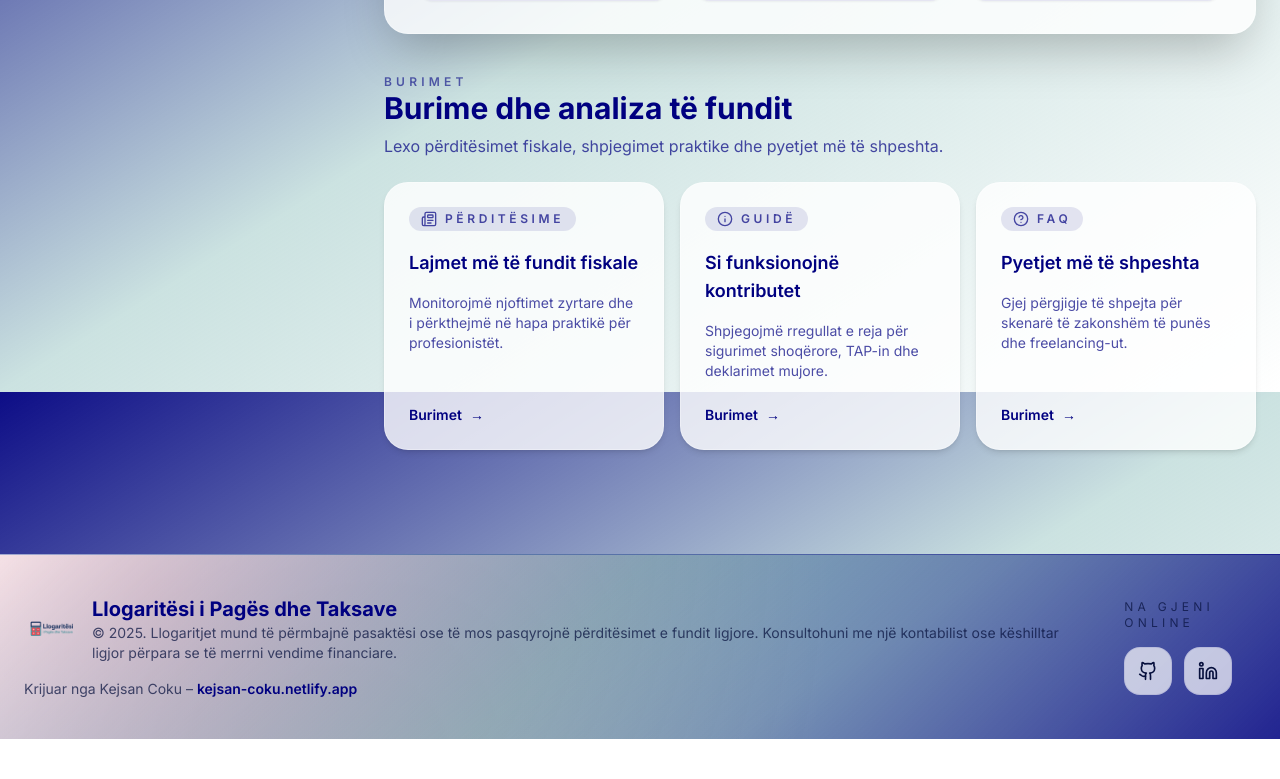
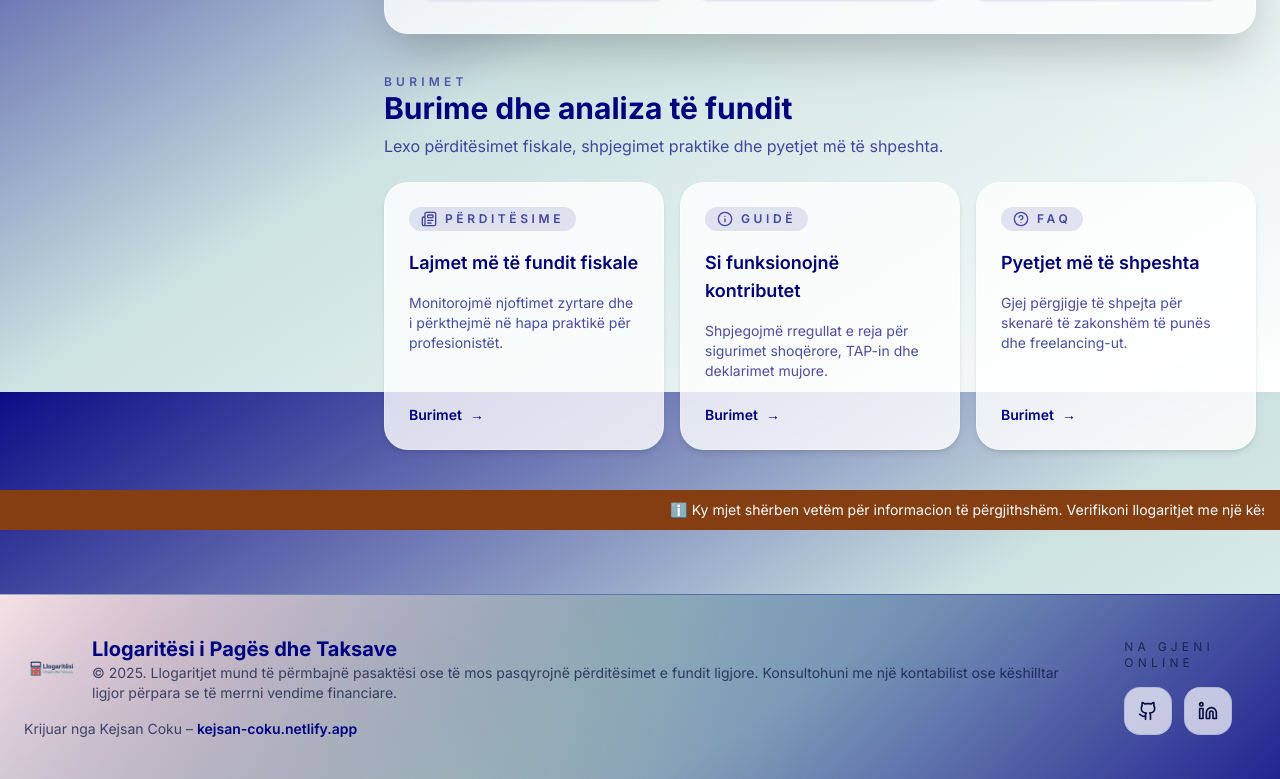
Before and after one commit to Kejsan/llogaritesi-i-pages-dhe-taksave, a React (Vite) app: page / in a window 1280 px wide. Shown: the part 2008-2787 px from the top of the page. Before the commit the page ends 2747 px from the top, so only its background shows below. Built offline with nearby package versions, Linux system fonts and the light colour scheme; no server answers.

Commit message:
Add global disclaimer marquee banner

```diff
--- a/src/App.jsx
+++ b/src/App.jsx
@@ -3,6 +3,7 @@ import { Routes, Route, Navigate, Outlet, useLocation } from 'react-router-dom';
 import { Header } from './components/Header';
 import { Sidebar } from './components/Sidebar';
 import { Footer } from './components/Footer';
+import { DisclaimerBanner } from './components/DisclaimerBanner';
 import { translations } from './i18n';
 
 const HomePage = lazy(() => import('./pages/HomePage.jsx'));
@@ -146,6 +147,7 @@ const Layout = ({ t, language, setLanguage, currency, setCurrency }) => {
                     )}
                 </main>
             </div>
+            <DisclaimerBanner t={t} />
             <Footer t={t} />
         </div>
     );
--- /dev/null
+++ b/src/components/DisclaimerBanner.jsx
@@ -0,0 +1,27 @@
+import React from 'react';
+
+export const DisclaimerBanner = ({ t }) => {
+    const message = typeof t === 'function' ? t('disclaimer') : t?.disclaimer;
+
+    if (!message) {
+        return null;
+    }
+
+    return (
+        <div
+            className="bg-[#843e12] text-white h-10 py-2 px-4 flex items-center"
+            aria-label="Disclaimer"
+        >
+            <div className="w-full overflow-hidden">
+                <div className="flex w-max items-center gap-8 whitespace-nowrap animate-marquee">
+                    <span className="text-sm">{message}</span>
+                    <span className="text-sm" aria-hidden="true">
+                        {message}
+                    </span>
+                </div>
+            </div>
+        </div>
+    );
+};
+
+export default DisclaimerBanner;
--- a/src/i18n/index.js
+++ b/src/i18n/index.js
@@ -14,6 +14,7 @@ export const translations = {
         navPrograms: "Programet",
         navTools: "Mjetet",
         navResources: "Burimet",
+        disclaimer: "ℹ️ Ky mjet shërben vetëm për informacion të përgjithshëm. Verifikoni llogaritjet me një këshilltar tatimor ose ligjor përpara se të merrni vendime.",
         home: {
             heroBadge: "Platformë inteligjente",
             heroTitle: "Llogarit pagën, taksat dhe kontributet në pak sekonda",
@@ -722,6 +723,7 @@ export const translations = {
         navPrograms: "Programs",
         navTools: "Tools",
         navResources: "Resources",
+        disclaimer: "ℹ️ This tool provides informational guidance only. Verify all calculations with a qualified tax or legal advisor before making decisions.",
         home: {
             heroBadge: "Smart finance hub",
             heroTitle: "Calculate salary, taxes, and contributions in seconds",
@@ -1430,6 +1432,7 @@ export const translations = {
         navPrograms: "Programmi",
         navTools: "Strumenti",
         navResources: "Risorse",
+        disclaimer: "ℹ️ Questo strumento offre solo indicazioni informative. Verifica tutti i calcoli con un consulente fiscale o legale qualificato prima di prendere decisioni.",
         home: {
             heroBadge: "Hub finanziario smart",
             heroTitle: "Calcola stipendi, tasse e contributi in pochi secondi",
--- a/tailwind.config.js
+++ b/tailwind.config.js
@@ -17,7 +17,16 @@ export default {
       },
       fontFamily: {
         sans: ['Inter', 'sans-serif'],
-      }
+      },
+      keyframes: {
+        marquee: {
+          '0%': { transform: 'translateX(100%)' },
+          '100%': { transform: 'translateX(-100%)' },
+        },
+      },
+      animation: {
+        marquee: 'marquee 18s linear infinite',
+      },
     },
   },
   plugins: [
```
